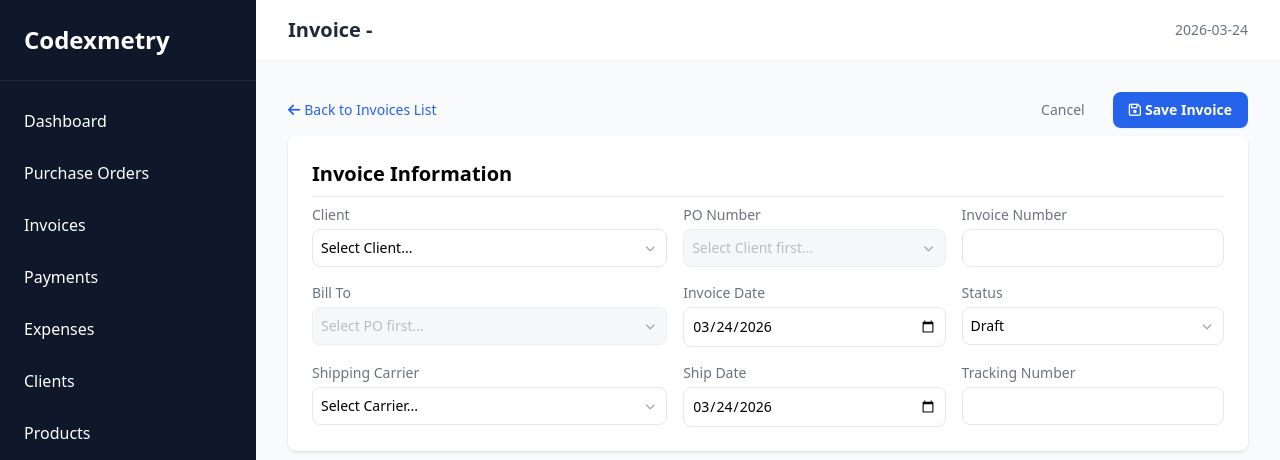
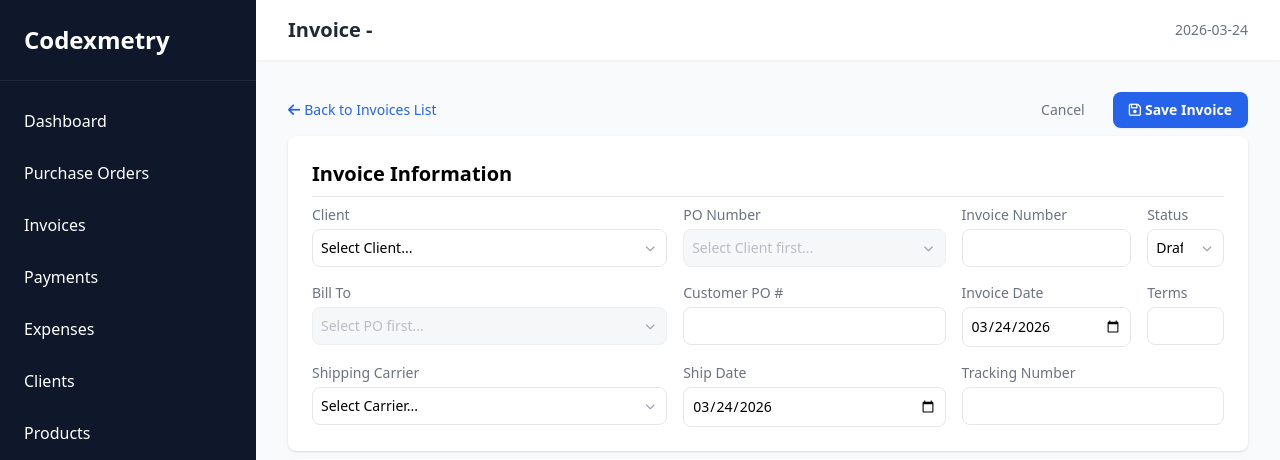
Before and after one commit to jhjang101/codexmetry, a Flask app: template app/templates/invoices/form.html in a window 1280 px wide. Shown: the top 460 px of the page. Run offline with Flask 3, Linux system fonts and the light colour scheme; the template is opened without the code that fills it, so the values that code supplies are empty; data comes from the database, SQL or seed files in the repository; some libraries are stand-ins or nearby versions.

Commit message:
FEAT: Terms Logic Update Invoice creation to check PO.net_days fallback to Metadata.default_net_days.

```diff
--- a/app/templates/invoices/form.html
+++ b/app/templates/invoices/form.html
@@ -227,7 +227,7 @@
                     </div>
                 </div>
 
-                <div class="col-span-3">
+                <div class="col-span-2">
                     <label class="block text-sm font-medium text-gray-500">Invoice Number</label>
                     {% if mode == 'view' %}
                         <p class="mt-1 block bg-gray-100 w-full border rounded-lg p-2 text-sm font-mono">{{ invoice.invoice_number or '-'}}</p>
@@ -237,29 +237,7 @@
                     {% endif %}
                 </div>
 
-                <div class="col-span-4">
-                    <label class="block text-sm font-medium text-gray-500">Bill To</label>
-                    <div id="bill-to-select-container">
-                        {# Handled by OOB or po_view #}
-                        {% if mode == 'view' %}
-                        <p class="mt-1 block bg-gray-100 w-full border rounded-lg p-2 text-sm">{{ invoice.bill_to.full_display }}</p>
-                        {% else %}
-                        <!-- Initial state: use a simple placeholder or include current logic -->
-                        {% include 'invoices/partials/bill_to_select.html' with context %}
-                        {% endif %}
-                    </div>
-                </div>
-
-                <div class="col-span-3">
-                    <label class="block text-sm font-medium text-gray-500">Invoice Date</label>
-                    {% if mode == 'view' %}
-                        <p class="mt-1 block bg-gray-100 w-full border rounded-lg p-2 text-sm">{{ invoice.invoice_date or '-' }}</p>
-                    {% else %}
-                        <input type="date" name="invoice_date" value="{{ invoice.invoice_date if invoice else now.strftime('%Y-%m-%d') }}" class="mt-1 block w-full border rounded-lg p-2 text-sm focus:ring-1 focus:ring-blue-300 outline-none">
-                    {% endif %}
-                </div>
-
-                <div class="col-span-3">
+                <div class="col-span-1">
                     <label class="block text-sm font-medium text-gray-500">Status</label>
                     {% if mode == 'add' %}
                         <p class="p-2">
@@ -287,6 +265,56 @@
                             </div>
                         </div>
                     {% endif %}
+                </div>
+
+                <div class="col-span-4">
+                    <label class="block text-sm font-medium text-gray-500">Bill To</label>
+                    <div id="bill-to-select-container">
+                        {# Handled by OOB or po_view #}
+                        {% if mode == 'view' %}
+                        <p class="mt-1 block bg-gray-100 w-full border rounded-lg p-2 text-sm">{{ invoice.bill_to.full_display }}</p>
+                        {% else %}
+                        <!-- Initial state: use a simple placeholder or include current logic -->
+                        {% include 'invoices/partials/bill_to_select.html' with context %}
+                        {% endif %}
+                    </div>
+                </div>
+
+                <!-- Customer PO # Ref -->
+                <div class="col-span-3">
+                    <label class="block text-sm font-medium text-gray-500">Customer PO #</label>
+                    <div id="customer-po-container">
+                        {% if mode == 'view' %}
+                            <p class="mt-1 block bg-gray-100 w-full border rounded-lg p-2 text-sm">{{ invoice.customer_po_number or '-' }}</p>
+                        {% else %}
+                            <input type="text" name="customer_po_number"
+                                value="{{ invoice.customer_po_number if invoice else customer_po_prefill }}"
+                                class="mt-1 block w-full border rounded-lg p-2 text-sm focus:ring-1 focus:ring-blue-300 outline-none">
+                        {% endif %}
+                    </div>
+                </div>
+
+                <div class="col-span-2">
+                    <label class="block text-sm font-medium text-gray-500">Invoice Date</label>
+                    {% if mode == 'view' %}
+                        <p class="mt-1 block bg-gray-100 w-full border rounded-lg p-2 text-sm">{{ invoice.invoice_date or '-' }}</p>
+                    {% else %}
+                        <input type="date" name="invoice_date" value="{{ invoice.invoice_date if invoice else now.strftime('%Y-%m-%d') }}" class="mt-1 block w-full border rounded-lg p-2 text-sm focus:ring-1 focus:ring-blue-300 outline-none">
+                    {% endif %}
+                </div>
+
+                <!-- Net Days -->
+                <div class="col-span-1">
+                    <label class="block text-sm font-medium text-gray-500">Terms</label>
+                    <div id="net-days-container">
+                        {% if mode == 'view' %}
+                            <p class="mt-1 block bg-gray-100 w-full border rounded-lg p-2 text-sm">{{ invoice.net_days }} days</p>
+                        {% else %}
+                            <input type="number" name="net_days"
+                                value="{{ invoice.net_days if invoice else net_days_prefill }}"
+                                class="mt-1 block w-full border rounded-lg p-2 text-sm focus:ring-1 focus:ring-blue-300 outline-none">
+                        {% endif %}
+                    </div>
                 </div>
 
                 <div class="col-span-4">
```
Also changed, not shown: app/routes/invoices.py (+21 -4 lines), app/services/invoices_service.py (+25 -2 lines), app/templates/invoices/partials/po_selection_oob.html (+15 -0 lines).
